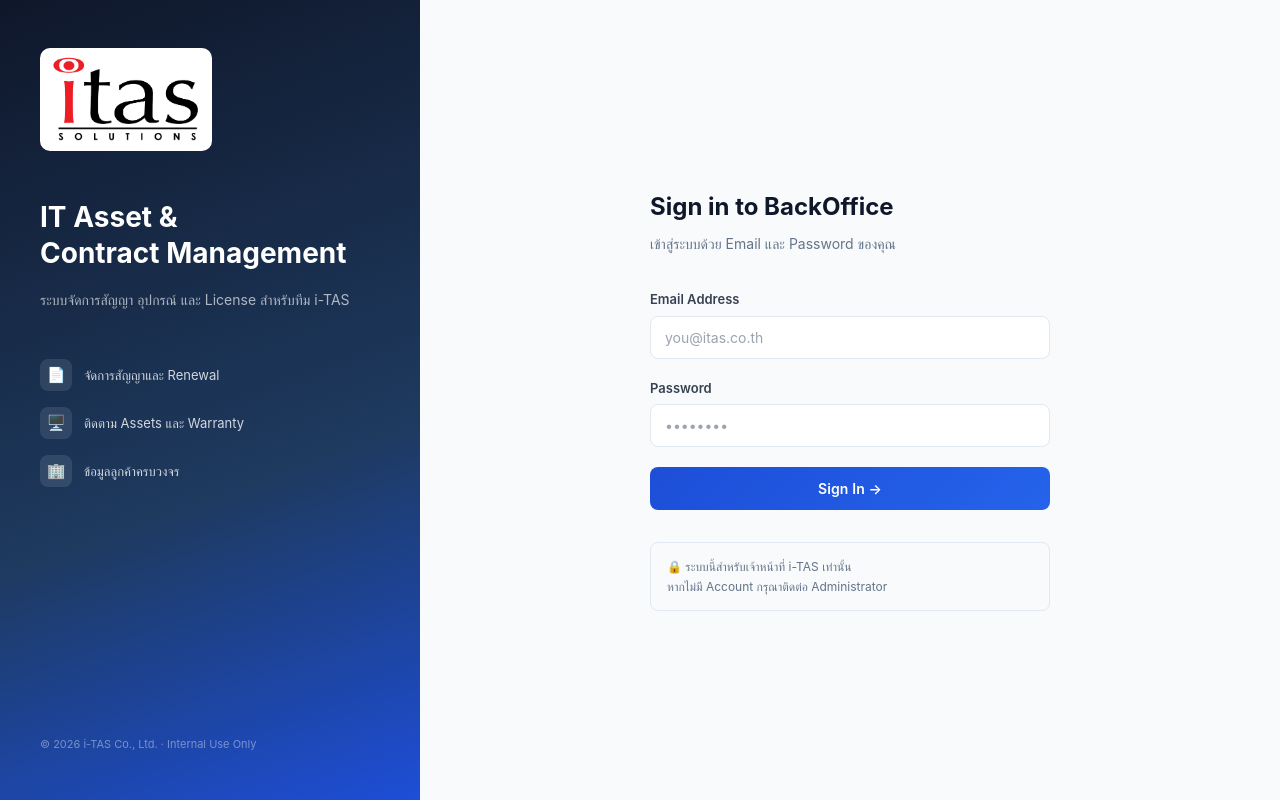
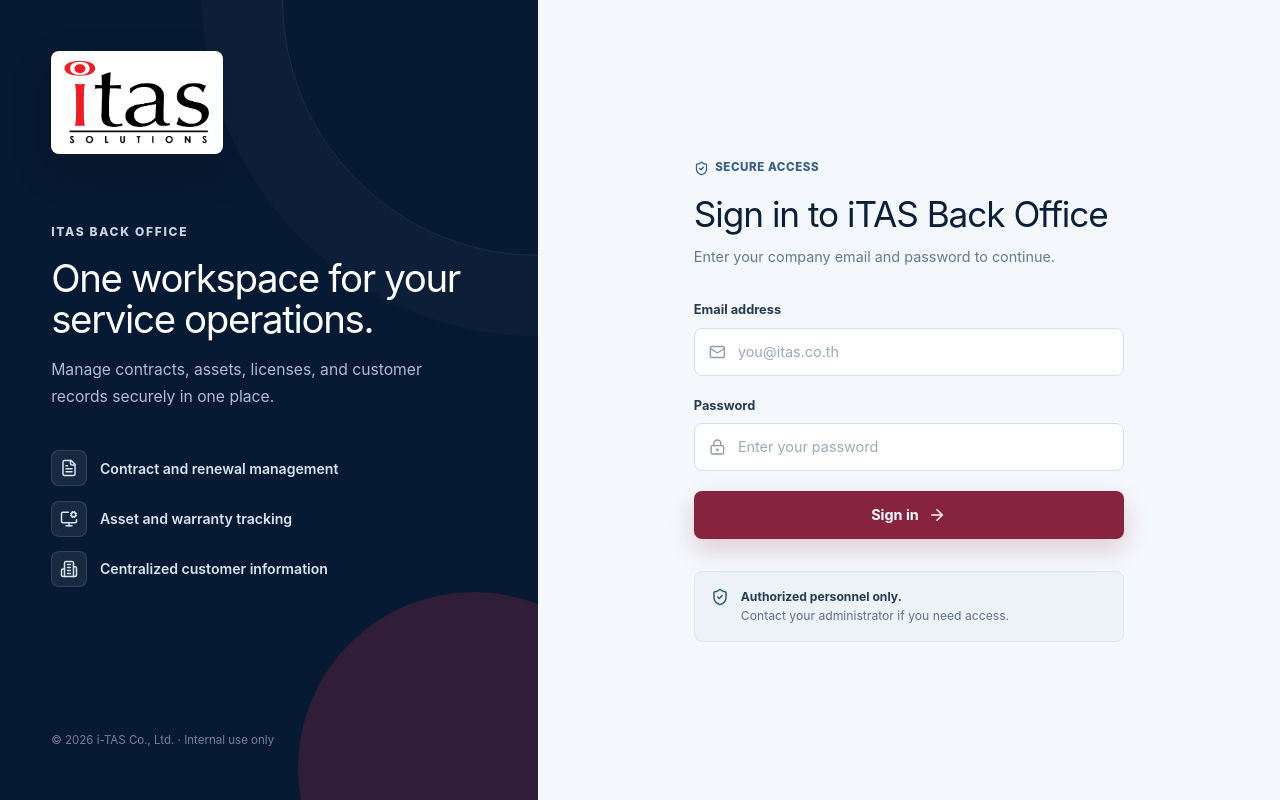
Before and after one commit to aclayer8/iTAS-BackOffice, a Next.js app: page /login in a window 1280 px wide. Built offline with nearby package versions, Linux system fonts and the light colour scheme.

Commit message:
feat(login): refresh sign-in experience

```diff
--- /dev/null
+++ b/src/app/login/login.module.css
@@ -0,0 +1,335 @@
+.page {
+  display: grid;
+  grid-template-columns: minmax(360px, 42%) 1fr;
+  min-height: 100vh;
+  background: #f4f7fb;
+  color: #102445;
+}
+
+.brandPanel {
+  position: relative;
+  display: flex;
+  flex-direction: column;
+  justify-content: space-between;
+  overflow: hidden;
+  padding: clamp(2rem, 4vw, 4rem);
+  background: #071a33;
+  color: #fff;
+}
+
+.brandPanel::before,
+.brandPanel::after {
+  position: absolute;
+  border-radius: 999px;
+  content: "";
+  pointer-events: none;
+}
+
+.brandPanel::before {
+  top: -16rem;
+  right: -16rem;
+  width: 32rem;
+  height: 32rem;
+  border: 1px solid rgba(255, 255, 255, 0.08);
+  box-shadow: 0 0 0 5rem rgba(255, 255, 255, 0.025);
+}
+
+.brandPanel::after {
+  right: -7rem;
+  bottom: -9rem;
+  width: 22rem;
+  height: 22rem;
+  background: rgba(135, 35, 63, 0.32);
+}
+
+.brandPanel > * {
+  position: relative;
+  z-index: 1;
+}
+
+.logoFrame {
+  display: inline-flex;
+  align-items: center;
+  justify-content: center;
+  width: 172px;
+  min-height: 82px;
+  padding: 8px 12px;
+  border-radius: 8px;
+  background: #fff;
+  box-shadow: 0 16px 40px rgba(0, 0, 0, 0.18);
+}
+
+.logo {
+  display: block;
+  width: 148px;
+  height: auto;
+}
+
+.brandCopy {
+  max-width: 480px;
+  margin-top: clamp(3rem, 8vh, 6.5rem);
+}
+
+.eyebrow {
+  color: #cbd5e1;
+  font-size: 0.75rem;
+  font-weight: 800;
+  letter-spacing: 0.14em;
+  text-transform: uppercase;
+}
+
+.brandCopy h2 {
+  max-width: 440px;
+  margin: 1rem 0;
+  font-size: clamp(2rem, 3vw, 3.25rem);
+  line-height: 1.08;
+  letter-spacing: -0.035em;
+}
+
+.brandCopy p {
+  max-width: 430px;
+  margin: 0;
+  color: #aebdd1;
+  font-size: 0.98rem;
+  line-height: 1.7;
+}
+
+.featureList {
+  display: grid;
+  gap: 0.9rem;
+  margin: 2.5rem 0 0;
+  padding: 0;
+  list-style: none;
+}
+
+.featureList li {
+  display: flex;
+  align-items: center;
+  gap: 0.8rem;
+  color: #d9e3ef;
+  font-size: 0.88rem;
+  font-weight: 600;
+}
+
+.featureIcon {
+  display: grid;
+  width: 36px;
+  height: 36px;
+  place-items: center;
+  border: 1px solid rgba(255, 255, 255, 0.12);
+  border-radius: 8px;
+  background: rgba(255, 255, 255, 0.07);
+}
+
+.copyright {
+  margin: 3rem 0 0;
+  color: #70829b;
+  font-size: 0.72rem;
+}
+
+.formPanel {
+  display: grid;
+  place-items: center;
+  padding: 3rem clamp(1.5rem, 6vw, 7rem);
+}
+
+.formCard {
+  width: min(100%, 430px);
+}
+
+.mobileLogo {
+  display: none;
+}
+
+.secureBadge {
+  display: inline-flex;
+  align-items: center;
+  gap: 0.4rem;
+  margin-bottom: 1rem;
+  color: #356090;
+  font-size: 0.72rem;
+  font-weight: 800;
+  letter-spacing: 0.05em;
+  text-transform: uppercase;
+}
+
+.heading h1 {
+  margin: 0;
+  color: #0b1f3a;
+  font-size: clamp(1.75rem, 3vw, 2.2rem);
+  line-height: 1.2;
+  letter-spacing: -0.03em;
+}
+
+.heading p {
+  margin: 0.65rem 0 0;
+  color: #667892;
+  font-size: 0.9rem;
+  line-height: 1.6;
+}
+
+.form {
+  display: grid;
+  gap: 1.25rem;
+  margin-top: 2rem;
+}
+
+.field label {
+  display: block;
+  margin-bottom: 0.5rem;
+  color: #273b57;
+  font-size: 0.8rem;
+  font-weight: 750;
+}
+
+.inputWrap {
+  display: flex;
+  align-items: center;
+  gap: 0.75rem;
+  min-height: 48px;
+  padding: 0 0.9rem;
+  border: 1px solid #d6dfeb;
+  border-radius: 8px;
+  background: #fff;
+  color: #8b9bb0;
+  transition: border-color 0.15s ease, box-shadow 0.15s ease;
+}
+
+.inputWrap:focus-within {
+  border-color: #345982;
+  box-shadow: 0 0 0 3px rgba(52, 89, 130, 0.12);
+}
+
+.inputWrap input {
+  width: 100%;
+  min-width: 0;
+  border: 0;
+  outline: 0;
+  background: transparent;
+  color: #102445;
+  font: inherit;
+  font-size: 0.9rem;
+}
+
+.inputWrap input::placeholder {
+  color: #9aa9bc;
+}
+
+.submit {
+  display: flex;
+  align-items: center;
+  justify-content: center;
+  gap: 0.6rem;
+  min-height: 48px;
+  border: 0;
+  border-radius: 8px;
+  background: #87233f;
+  color: #fff;
+  cursor: pointer;
+  font: inherit;
+  font-size: 0.9rem;
+  font-weight: 750;
+  box-shadow: 0 10px 24px rgba(135, 35, 63, 0.2);
+  transition: background 0.15s ease, transform 0.15s ease, box-shadow 0.15s ease;
+}
+
+.submit:hover:not(:disabled) {
+  background: #741c35;
+  box-shadow: 0 12px 28px rgba(135, 35, 63, 0.26);
+  transform: translateY(-1px);
+}
+
+.submit:focus-visible {
+  outline: 3px solid rgba(135, 35, 63, 0.24);
+  outline-offset: 3px;
+}
+
+.submit:disabled {
+  cursor: not-allowed;
+  opacity: 0.62;
+}
+
+.spinner {
+  animation: spin 0.8s linear infinite;
+}
+
+.error {
+  padding: 0.75rem 0.9rem;
+  border: 1px solid #fecaca;
+  border-radius: 8px;
+  background: #fff1f2;
+  color: #b42334;
+  font-size: 0.82rem;
+}
+
+.notice {
+  display: flex;
+  align-items: flex-start;
+  gap: 0.75rem;
+  margin-top: 2rem;
+  padding: 1rem;
+  border: 1px solid #dfe6ef;
+  border-radius: 8px;
+  background: #edf2f7;
+  color: #60728a;
+}
+
+.notice svg {
+  flex: 0 0 auto;
+  color: #345982;
+}
+
+.notice p {
+  margin: 0;
+  font-size: 0.76rem;
+  line-height: 1.55;
+}
+
+.notice strong {
+  color: #273b57;
+}
+
+@keyframes spin {
+  to { transform: rotate(360deg); }
+}
+
+@media (max-width: 820px) {
+  .page {
+    display: block;
+    background: #fff;
+  }
+
+  .brandPanel {
+    display: none;
+  }
+
+  .formPanel {
+    min-height: 100vh;
+    padding: 2rem 1.25rem;
+  }
+
+  .mobileLogo {
+    display: inline-flex;
+    align-items: center;
+    justify-content: center;
+    width: 144px;
+    min-height: 76px;
+    margin-bottom: 3rem;
+    padding: 6px 10px;
+    border: 1px solid #e2e8f0;
+    border-radius: 8px;
+    background: #fff;
+  }
+
+  .mobileLogo img {
+    display: block;
+    width: 122px;
+    height: auto;
+  }
+}
+
+@media (prefers-reduced-motion: reduce) {
+  .inputWrap,
+  .submit { transition: none; }
+  .spinner { animation-duration: 1.6s; }
+}
--- a/src/app/login/page.tsx
+++ b/src/app/login/page.tsx
@@ -1,257 +1,115 @@
 "use client";
 
-import { useState, Suspense } from "react";
+import { FormEvent, Suspense, useState } from "react";
+import Image from "next/image";
 import { signIn } from "next-auth/react";
-import Image from "next/image";
 import { useRouter } from "next/navigation";
+import { ArrowRight, Building2, FileText, LoaderCircle, LockKeyhole, Mail, MonitorCog, ShieldCheck } from "lucide-react";
+import styles from "./login.module.css";
+
+const features = [
+  { icon: FileText, text: "Contract and renewal management" },
+  { icon: MonitorCog, text: "Asset and warranty tracking" },
+  { icon: Building2, text: "Centralized customer information" },
+];
 
 function LoginForm() {
   const router = useRouter();
-  const callbackUrl = "/";
-
   const [email, setEmail] = useState("");
   const [password, setPassword] = useState("");
   const [error, setError] = useState("");
   const [loading, setLoading] = useState(false);
 
-  async function handleSubmit(e: React.FormEvent) {
-    e.preventDefault();
+  async function handleSubmit(event: FormEvent<HTMLFormElement>) {
+    event.preventDefault();
     setError("");
     setLoading(true);
 
-    const res = await signIn("credentials", {
-      email,
-      password,
-      redirect: false,
-    });
-
+    const response = await signIn("credentials", { email, password, redirect: false });
     setLoading(false);
 
-    if (res?.error) {
+    if (response?.error) {
       setError("Email or password is incorrect");
-    } else {
-      router.push(callbackUrl);
-      router.refresh();
+      return;
     }
+
+    router.push("/");
+    router.refresh();
   }
 
   return (
-    <div style={{
-      display: "flex",
-      minHeight: "100vh",
-      fontFamily: "'Inter', -apple-system, sans-serif",
-      backgroundColor: "#f8fafc",
-    }}>
-      {/* Left Panel */}
-      <div style={{
-        width: "420px",
-        flexShrink: 0,
-        background: "linear-gradient(160deg, #0f172a 0%, #1e3a5f 60%, #1d4ed8 100%)",
-        display: "flex",
-        flexDirection: "column",
-        justifyContent: "space-between",
-        padding: "48px 40px",
-        color: "white",
-      }}>
+    <main className={styles.page}>
+      <section className={styles.brandPanel} aria-label="iTAS Back Office overview">
         <div>
-          {/* Logo */}
-          <div style={{ marginBottom: "48px" }}>
-            <div style={{
-              display: "inline-flex",
-              alignItems: "center",
-              justifyContent: "center",
-              padding: "8px 12px",
-              borderRadius: "10px",
-              background: "white",
-              overflow: "hidden",
-            }}>
-              <Image
-                src="/itas-logo.png"
-                alt="iTAS Solutions"
-                width={174}
-                height={102}
-                priority
-                style={{ display: "block", width: "148px", height: "auto" }}
-              />
-            </div>
+          <div className={styles.logoFrame}>
+            <Image src="/itas-logo.png" alt="iTAS Solutions" width={174} height={102} priority className={styles.logo} />
           </div>
 
-          {/* Headline */}
-          <div>
-            <div style={{ fontSize: "28px", fontWeight: 700, lineHeight: 1.3, marginBottom: "16px" }}>
-              IT Asset &amp;<br />Contract Management
-            </div>
-            <div style={{ fontSize: "14px", opacity: 0.65, lineHeight: 1.7 }}>
-              ระบบจัดการสัญญา อุปกรณ์ และ License สำหรับทีม i-TAS
-            </div>
+          <div className={styles.brandCopy}>
+            <span className={styles.eyebrow}>iTAS Back Office</span>
+            <h2>One workspace for your service operations.</h2>
+            <p>Manage contracts, assets, licenses, and customer records securely in one place.</p>
           </div>
 
-          {/* Features */}
-          <div style={{ marginTop: "48px", display: "flex", flexDirection: "column", gap: "16px" }}>
-            {[
-              { icon: "📄", text: "จัดการสัญญาและ Renewal" },
-              { icon: "🖥️", text: "ติดตาม Assets และ Warranty" },
-              { icon: "🏢", text: "ข้อมูลลูกค้าครบวงจร" },
-            ].map((item) => (
-              <div key={item.text} style={{ display: "flex", alignItems: "center", gap: "12px" }}>
-                <div style={{
-                  width: "32px", height: "32px", borderRadius: "8px",
-                  background: "rgba(255,255,255,0.1)",
-                  display: "flex", alignItems: "center", justifyContent: "center",
-                  fontSize: "15px", flexShrink: 0,
-                }}>{item.icon}</div>
-                <span style={{ fontSize: "13px", opacity: 0.8 }}>{item.text}</span>
-              </div>
+          <ul className={styles.featureList}>
+            {features.map(({ icon: Icon, text }) => (
+              <li key={text}>
+                <span className={styles.featureIcon} aria-hidden="true"><Icon size={18} /></span>
+                <span>{text}</span>
+              </li>
             ))}
-          </div>
+          </ul>
         </div>
 
-        {/* Footer */}
-        <div style={{ fontSize: "11px", opacity: 0.4 }}>
-          © 2026 i-TAS Co., Ltd. · Internal Use Only
-        </div>
-      </div>
+        <p className={styles.copyright}>© 2026 i-TAS Co., Ltd. · Internal use only</p>
+      </section>
 
-      {/* Right Panel */}
-      <div style={{
-        flex: 1,
-        display: "flex",
-        alignItems: "center",
-        justifyContent: "center",
-        padding: "48px 32px",
-      }}>
-        <div style={{ width: "100%", maxWidth: "400px" }}>
-
-          <div style={{ marginBottom: "36px" }}>
-            <h1 style={{ fontSize: "24px", fontWeight: 700, color: "#0f172a", margin: "0 0 8px" }}>
-              Sign in to BackOffice
-            </h1>
-            <p style={{ fontSize: "14px", color: "#64748b", margin: 0 }}>
-              เข้าสู่ระบบด้วย Email และ Password ของคุณ
-            </p>
+      <section className={styles.formPanel}>
+        <div className={styles.formCard}>
+          <div className={styles.mobileLogo}>
+            <Image src="/itas-logo.png" alt="iTAS Solutions" width={136} height={80} priority />
           </div>
 
-          <form onSubmit={handleSubmit} style={{ display: "flex", flexDirection: "column", gap: "20px" }}>
+          <div className={styles.heading}>
+            <span className={styles.secureBadge}><ShieldCheck size={15} /> Secure access</span>
+            <h1>Sign in to iTAS Back Office</h1>
+            <p>Enter your company email and password to continue.</p>
+          </div>
 
-            {/* Error */}
-            {error && (
-              <div style={{
-                padding: "12px 16px",
-                background: "#fef2f2",
-                border: "1px solid #fecaca",
-                borderRadius: "8px",
-                color: "#b91c1c",
-                fontSize: "13px",
-                display: "flex",
-                alignItems: "center",
-                gap: "8px",
-              }}>
-                <span>⚠️</span> {error}
+          <form onSubmit={handleSubmit} className={styles.form}>
+            {error && <div className={styles.error} role="alert">{error}</div>}
+
+            <div className={styles.field}>
+              <label htmlFor="email">Email address</label>
+              <div className={styles.inputWrap}>
+                <Mail size={18} aria-hidden="true" />
+                <input id="email" name="email" type="email" value={email} onChange={(event) => setEmail(event.target.value)} placeholder="you@itas.co.th" autoComplete="email" required />
               </div>
-            )}
-
-            {/* Email */}
-            <div>
-              <label style={{ display: "block", fontSize: "13px", fontWeight: 600, color: "#374151", marginBottom: "6px" }}>
-                Email Address
-              </label>
-              <input
-                type="email"
-                value={email}
-                onChange={(e) => setEmail(e.target.value)}
-                placeholder="you@itas.co.th"
-                required
-                style={{
-                  width: "100%",
-                  padding: "10px 14px",
-                  border: "1.5px solid #e2e8f0",
-                  borderRadius: "8px",
-                  fontSize: "14px",
-                  color: "#0f172a",
-                  outline: "none",
-                  transition: "border-color 0.15s",
-                  boxSizing: "border-box",
-                  backgroundColor: "white",
-                }}
-                onFocus={(e) => e.target.style.borderColor = "#2563eb"}
-                onBlur={(e) => e.target.style.borderColor = "#e2e8f0"}
-              />
             </div>
 
-            {/* Password */}
-            <div>
-              <label style={{ display: "block", fontSize: "13px", fontWeight: 600, color: "#374151", marginBottom: "6px" }}>
-                Password
-              </label>
-              <input
-                type="password"
-                value={password}
-                onChange={(e) => setPassword(e.target.value)}
-                placeholder="••••••••"
-                required
-                style={{
-                  width: "100%",
-                  padding: "10px 14px",
-                  border: "1.5px solid #e2e8f0",
-                  borderRadius: "8px",
-                  fontSize: "14px",
-                  color: "#0f172a",
-                  outline: "none",
-                  transition: "border-color 0.15s",
-                  boxSizing: "border-box",
-                  backgroundColor: "white",
-                }}
-                onFocus={(e) => e.target.style.borderColor = "#2563eb"}
-                onBlur={(e) => e.target.style.borderColor = "#e2e8f0"}
-              />
+            <div className={styles.field}>
+              <label htmlFor="password">Password</label>
+              <div className={styles.inputWrap}>
+                <LockKeyhole size={18} aria-hidden="true" />
+                <input id="password" name="password" type="password" value={password} onChange={(event) => setPassword(event.target.value)} placeholder="Enter your password" autoComplete="current-password" required />
+              </div>
             </div>
 
-            {/* Submit */}
-            <button
-              type="submit"
-              disabled={loading}
-              style={{
-                width: "100%",
-                padding: "11px",
-                background: loading ? "#93c5fd" : "linear-gradient(135deg, #1d4ed8, #2563eb)",
-                color: "white",
-                border: "none",
-                borderRadius: "8px",
-                fontSize: "14px",
-                fontWeight: 600,
-                cursor: loading ? "not-allowed" : "pointer",
-                transition: "opacity 0.15s",
-                letterSpacing: "0.01em",
-              }}
-            >
-              {loading ? "กำลังเข้าสู่ระบบ..." : "Sign In →"}
+            <button type="submit" className={styles.submit} disabled={loading}>
+              {loading ? <><LoaderCircle className={styles.spinner} size={18} /> Signing in...</> : <>Sign in <ArrowRight size={18} /></>}
             </button>
           </form>
 
-          {/* Info */}
-          <div style={{
-            marginTop: "32px",
-            padding: "14px 16px",
-            background: "#f8fafc",
-            border: "1px solid #e2e8f0",
-            borderRadius: "8px",
-            fontSize: "12px",
-            color: "#64748b",
-            lineHeight: 1.6,
-          }}>
-            🔒 ระบบนี้สำหรับเจ้าหน้าที่ i-TAS เท่านั้น<br />
-            หากไม่มี Account กรุณาติดต่อ Administrator
+          <div className={styles.notice}>
+            <ShieldCheck size={18} aria-hidden="true" />
+            <p><strong>Authorized personnel only.</strong><br />Contact your administrator if you need access.</p>
           </div>
         </div>
-      </div>
-    </div>
+      </section>
+    </main>
   );
 }
 
 export default function LoginPage() {
-  return (
-    <Suspense>
-      <LoginForm />
-    </Suspense>
-  );
+  return <Suspense><LoginForm /></Suspense>;
 }
```
